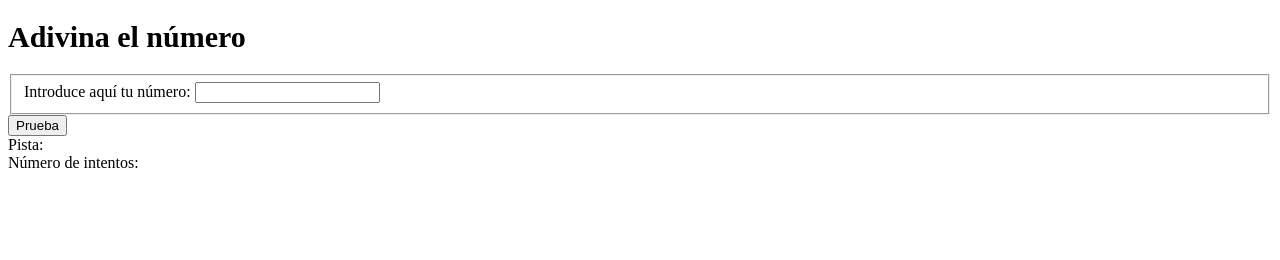
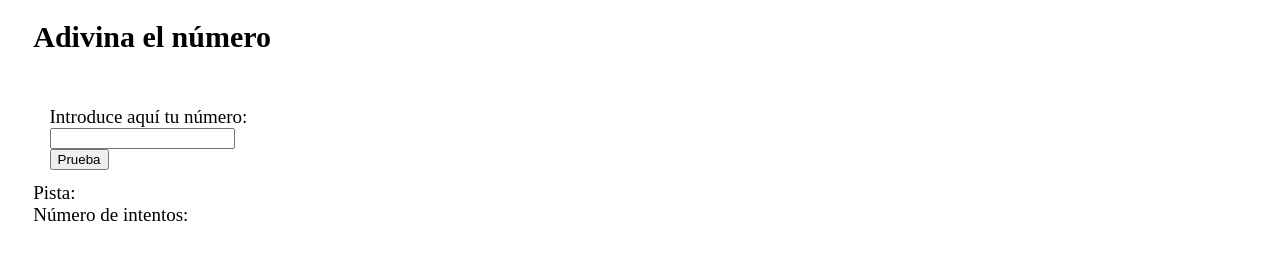
Before and after one commit to ANGELACAMU/Ejercicio-Evaluaci-n-Intermedia, a plain HTML site: page index.html in a window 1280 px wide. Drawn offline with Linux system fonts and the light colour scheme; files that its build step writes are made by us from their sources.

Commit message:
some styles added

```diff
--- /dev/null
+++ b/css/styles.css
@@ -0,0 +1,19 @@
+.title {
+    font-size: 30px;
+    margin-left: 2%;
+
+}
+
+.form1 {
+    font-size: 19px;
+    padding: 2%;
+}
+
+.fieldset1 {
+    font-size: 19px;
+    display: flex;
+    justify-content: center;
+    flex-direction: column;
+    align-items: flex-start;
+    border: none;
+}
--- a/index.html
+++ b/index.html
@@ -11,13 +11,13 @@
 
 <body>
     <h1 class="title">Adivina el número</h1>
-    <form action="">
-        <fieldset> Introduce aquí tu número:
+    <form class="form1" action="">
+        <fieldset class="fieldset1"> Introduce aquí tu número:
             <input type="number">
+            <button>Prueba
+            </button>
+        </fieldset>
 
-        </fieldset>
-        <button>Prueba
-        </button>
         <div>Pista:</div>
         <div>Número de intentos:</div>
     </form>
--- a/styles.css
+++ /dev/null
@@ -1,3 +0,0 @@
-.title {
-    font-size: 30px;
-}
```
Also changed, not shown: css/reset.css (added).
